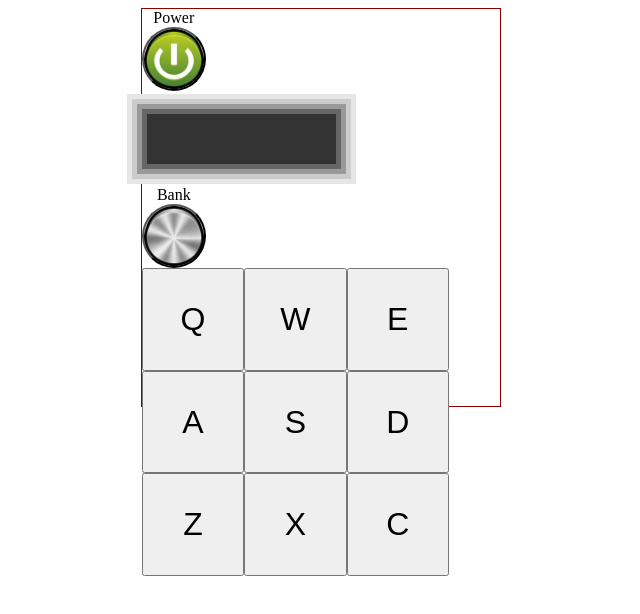
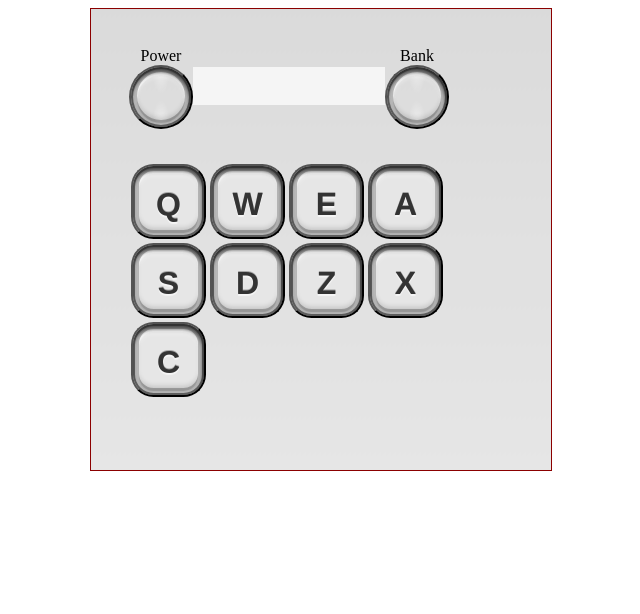
Before and after one commit to SviatlanKa/drum-machine, a React (Create React App) app: page / in a window 1280 px wide. Shown: the top 614 px of the page, without its empty margins (319-959 px from the left). Built offline with nearby package versions, Linux system fonts and the light colour scheme.

Commit message:
add gradient

```diff
--- a/src/components/App.css
+++ b/src/components/App.css
@@ -1,8 +1,14 @@
 #drum-machine {
+    display: flex;
+    flex-wrap: wrap;
     margin: 0 auto;
-    width: 28vw;
-    height: 31vw;
+    padding: 3vw;
+    width: 30vw;
+    height: 30vw;
     border: 1px solid darkred;
+    background-color: hsla(0,0%,90%,1);
+    background-image: linear-gradient(-45deg, hsla(0,0%,0%,0), hsla(0,0%,0%,.05) );
+    background-size: 5px;
 }
 
 #power, #bank {
@@ -26,16 +32,7 @@
     margin: 5% 0;
     width: 50%;
     height: 10%;
-
-    /*outline: 5px outset lightgray;*/
-    /*border: 2px solid darkslategray;*/
-    border: 5px solid hsl(0, 0%, 40%);
-    padding: 5px;
-    background: hsl(0, 0%, 20%);
-    outline: 5px solid hsl(0, 0%, 60%);
-    box-shadow:
-            0 0 0 10px hsl(0, 0%, 80%),
-            0 0 0 15px hsl(0, 0%, 90%);
+    background-color: whitesmoke;
 }
 
 .bank-label {
@@ -43,7 +40,40 @@
 }
 
 .drum-pad {
-    width: 8vw;
-    height: 8vw;
+    margin: 2px;
+    width: 75px; /*8vw*/
+    height: 75px; /*8vw*/
+    line-height: 75px;
+    font-weight: bold;
     font-size: 2em;
+    border-radius: 30%;
 }
+/*This code from http://simurai.com/lab/2011/08/21/brushed-metal*/
+.metal {
+    outline: none;
+    color: #333333;
+    text-shadow: hsla(0,0%,40%,.5) 0 -1px 0, hsla(0,0%,100%,.6) 0 2px 1px;
+
+    background-color: hsl(0,0%,90%);
+    box-shadow: inset hsla(0,0%,15%,.6) 0 0px 0px 2px,
+                inset hsla(0,0%,15%,.8) -1px 5px 4px,
+                inset hsla(0,0%,0%,.25) 0 -1px 0px 6px,
+                inset hsla(0,0%,100%,.7) 0 2px 1px 6px,
+                inset hsla(0,0%,0%,.15) 0 -5px 5px 4px,
+                inset hsla(0,0%,100%,.5) 0 5px 5px 4px;
+    transition: color .2s;
+}
+
+.radial {
+    background: radial-gradient(.7em 2em at top, hsla(0,0%,100%,.5) 0%, hsla(0,0%,100%,0) 100%),
+                radial-gradient(.7em 2em at bottom, hsla(0,0%,100%,.6) 0%, hsla(0,0%,100%,0) 100%),
+                radial-gradient(.7em 2em at right, hsla(0,0%,100%,.5) 0%, hsla(0,0%,100%,0) 100%),
+                radial-gradient(.7em 2em at left, hsla(0,0%,100%,.5) 0%, hsla(0,0%,100%,0) 100%);
+
+    /*-webkit-repeating-radial-gradient( 50% 50%, 100% 100%, hsla(0,0%,0%,0) 0%, hsla(0,0%,0%,0) 3%, hsla(0,0%,0%,.1) 3.5%),*/
+    /*-webkit-repeating-radial-gradient( 50% 50%, 100% 100%, hsla(0,0%,100%,0) 0%, hsla(0,0%,100%,0) 6%, hsla(0,0%,100%,.1) 7.5%),*/
+    /*-webkit-repeating-radial-gradient( 50% 50%, 100% 100%, hsla(0,0%,100%,0) 0%, hsla(0,0%,100%,0) 1.2%, hsla(0,0%,100%,.2) 2.2%),*/
+
+    /*-webkit-radial-gradient( 50% 50%, 200% 50%, hsla(0,0%,90%,1) 5%, hsla(0,0%,85%,1) 30%, hsla(0,0%,60%,1) 100%);*/
+
+}
--- a/src/components/BankButton.jsx
+++ b/src/components/BankButton.jsx
@@ -1,6 +1,6 @@
 import React, { Component } from 'react';
-import ActiveBankImage from '../icons/green.png';
-import InactiveBankImage from '../icons/metal.png';
+// import ActiveBankImage from '../icons/green.png';
+// import InactiveBankImage from '../icons/metal.png';
 import './App.css';
 
 class BankButton extends Component {
@@ -19,11 +19,11 @@ class BankButton extends Component {
     render() {
         const styles = {
             activeBank: {
-                backgroundImage: `url(${ActiveBankImage})`
+
             },
 
             inactiveBank: {
-                backgroundImage: `url(${InactiveBankImage})`
+
             }
         };
 
@@ -35,7 +35,7 @@ class BankButton extends Component {
             <div id="bank">
                 <span className="bank-label">Bank</span>
                 <button
-                    className="bank-button"
+                    className="bank-button metal radial"
                     onClick={this.handleClick}
                     style={checkPower}
                 >
--- a/src/components/DrumPad.jsx
+++ b/src/components/DrumPad.jsx
@@ -24,7 +24,7 @@ class DrumPad extends Component {
                 <button
                     id={drumPad.twoBanks[idx].name}
                     key={drumPad.id}
-                    className="drum-pad"
+                    className="drum-pad metal linear"
                     onClick={this.handleClick}
                 >
                     <audio
--- a/src/components/PowerButton.jsx
+++ b/src/components/PowerButton.jsx
@@ -1,6 +1,6 @@
 import React, { Component } from 'react';
-import PowerOn from '../icons/power-on.png';
-import PowerOff from '../icons/power-off.png';
+// import PowerOn from '../icons/power-on.png';
+// import PowerOff from '../icons/power-off.png';
 import './App.css';
 
 class PowerButton extends Component {
@@ -17,11 +17,11 @@ class PowerButton extends Component {
     render() {
         const styles = {
             powerOn: {
-                backgroundImage: `url(${PowerOn})`
+
             },
 
             powerOff: {
-                backgroundImage: `url(${PowerOff})`
+
             }
         }
 
@@ -31,7 +31,7 @@ class PowerButton extends Component {
             <div id="power">
                 <span className="power-label">Power</span>
                 <button
-                    className="power-button"
+                    className="power-button metal radial"
                     onClick={this.handleClick}
                     style={powerCheck}
                 >
```
